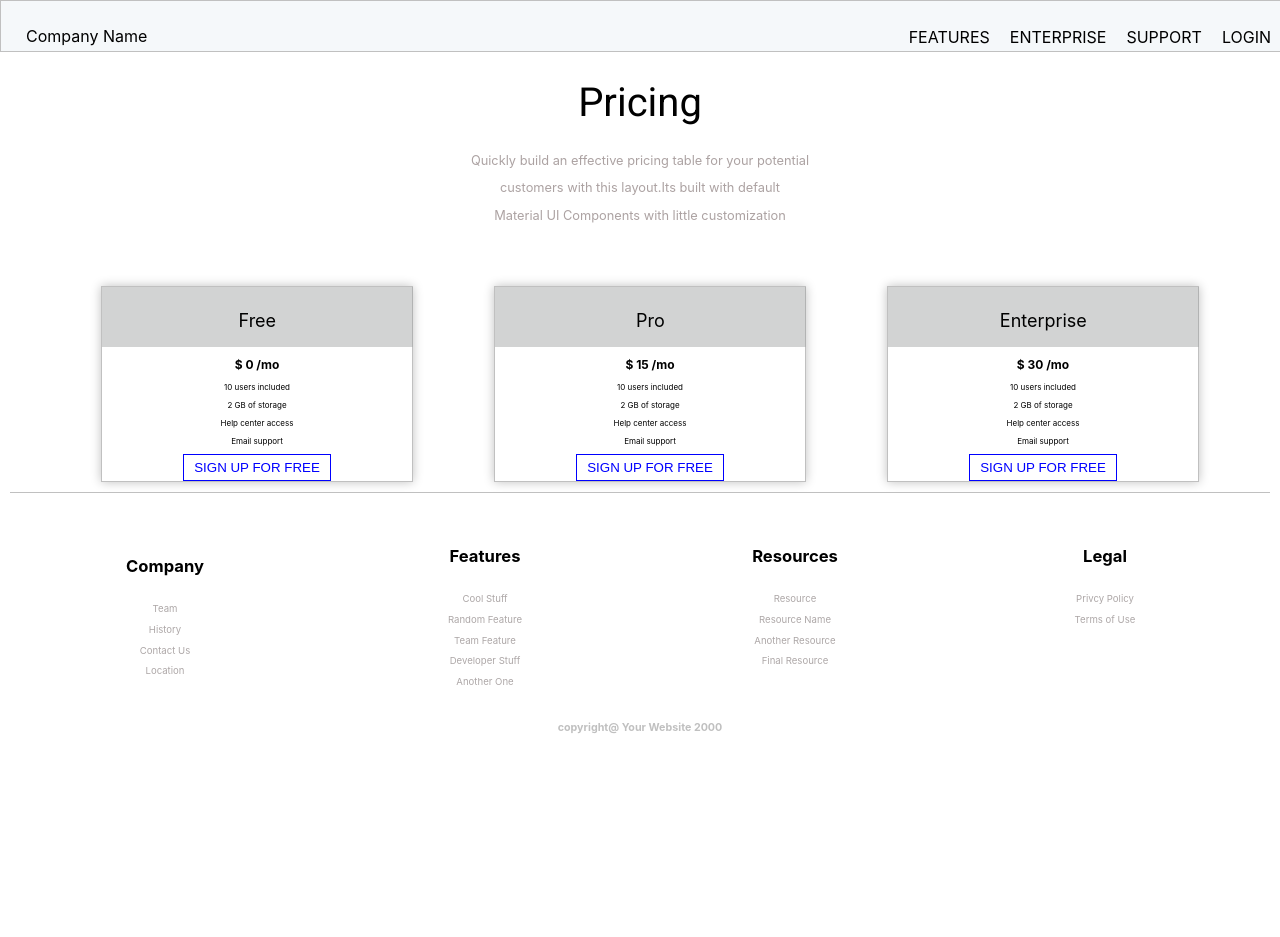
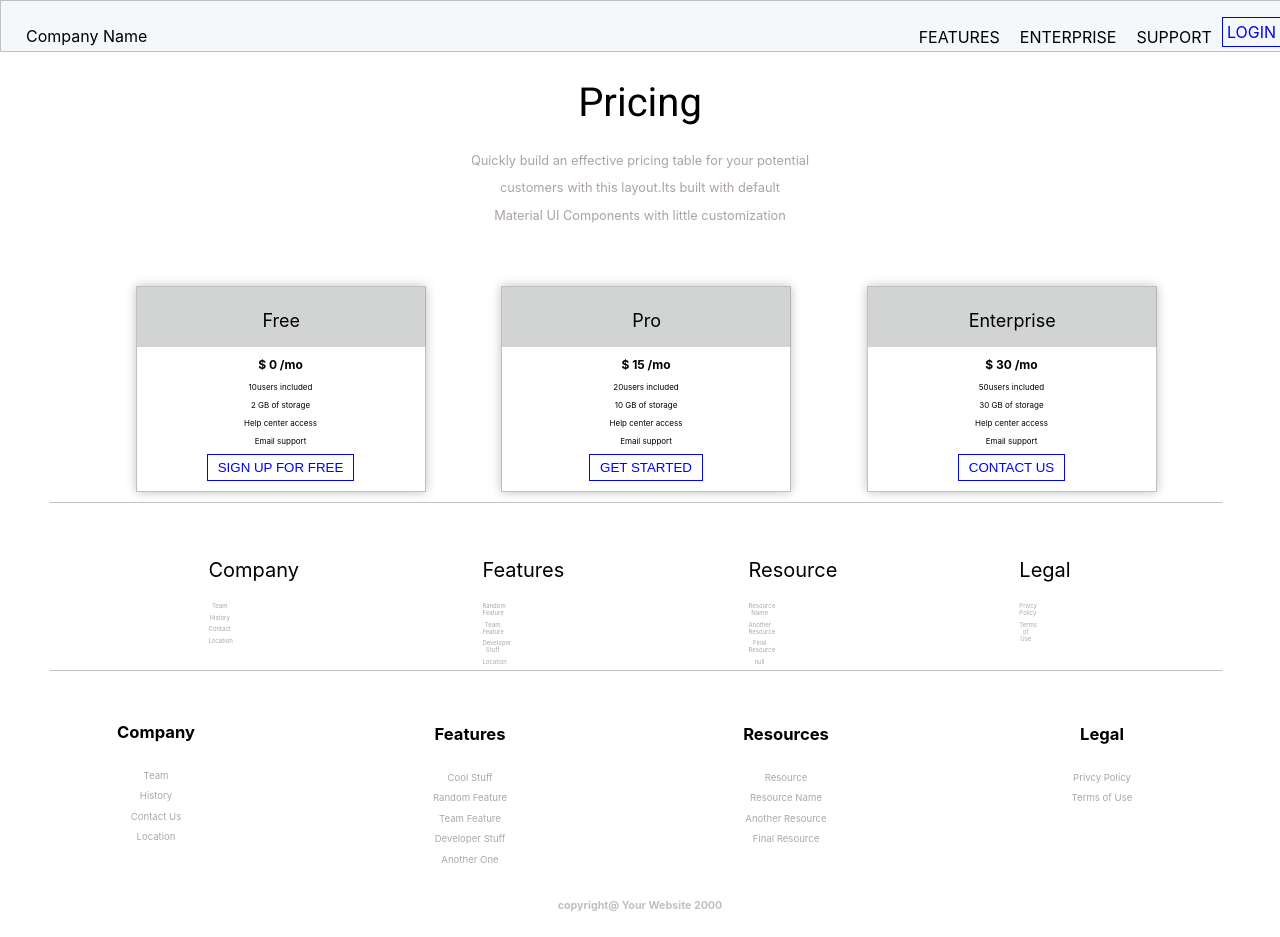
Before and after one commit to PalakPartani/React_First_UI, a React (Create React App) app: page / in a window 1280 px wide. Before the commit the page ends 800 px from the top, so only its background shows below. Built offline with nearby package versions, Linux system fonts and the light colour scheme.

Commit message:
REFACTORED:Code by adding props in footer component

```diff
--- a/src/App.css
+++ b/src/App.css
@@ -89,11 +89,12 @@ li:hover{
 .box{
   display: flex;
   margin-top: 10px;
-  margin-left: 10px;
-  margin-right: 10px;
+  margin-left: 50px;
+  margin-right: 20px;
   font-size: 50%;
   padding-left: 20px;
   color:black;
+  width: 90%;
   /* height: 80%; */
   justify-content: space-evenly;
   border-bottom: 1px solid silver;
@@ -145,6 +146,8 @@ border: 1px solid silver;
 
 
 .downfirstbox{
+  margin: -1%;
+
   padding:10px;
   height: 20%;
   width: 25%;
@@ -245,12 +248,14 @@ padding-left: 5%;
     align-content: flex-end;
     justify-content: baseline;
     bottom: 0;
+    margin-bottom: 10px;
   }
   .firstbox:hover .button-color{
     background-color: blue;
     border: 1px solid blue;
     color:white;
-    padding: 5px 10px
+    padding: 5px 10px;
+    /* margin-bottom: 10px; */
   }
 
 .head-fields{
--- a/src/App.js
+++ b/src/App.js
@@ -5,6 +5,7 @@ import Details from './components/Details';
 import './App.css';
 import HeaderFields from './components/HeaderFields';
 import Data from './components/Data';
+import FooterData from './components/FooterData';
 
 class App extends Component {
 
@@ -43,6 +44,38 @@ class App extends Component {
       button: "CONTACT US"
     }]
 
+    var compList = [{
+
+      name: "Company",
+      team: "Team",
+      hist: "History",
+      con: "Contact",
+      loc: "Location"
+    },
+    {
+      name: "Features",
+      team: "Random Feature",
+      hist: "Team Feature",
+      con: "Developer Stuff",
+      loc: "Location"
+    },
+    {
+    name: "Resource",
+    team: "Resource Name",
+    hist: "Another Resource",
+    con: "Final Resource",
+    loc: "null"
+  },
+  {
+  name: "Legal",
+  team: "Privcy Policy",
+  hist: "Terms of Use",
+  con: null,
+  loc: null
+
+    }]
+
+
     // const name = "Plk";
 
     //console.log(Data)
@@ -52,10 +85,15 @@ class App extends Component {
       <div>
         <HeaderFields />
         {/* <PriceTypes /> */}
-        <Data brand={DataList} />
+        <Data DataList={DataList} />
+
+
+
+        <FooterData brandd={compList} />
+
         <Details />
         <div className="copy">
-          <p><h6>copyright@ Your Website 2000</h6></p>
+          <h6>copyright@ Your Website 2000</h6>
 
         </div>
       </div >
--- a/src/components/Data.js
+++ b/src/components/Data.js
@@ -5,21 +5,22 @@ import '../index.js';
 export default class Data extends Component {
 
     render() {
-        console.log(this.props.brand)
+        console.log(this.props.DataList)
         var brandData = [];
 
-        for (let data of this.props.brand) {
+        for (let data of this.props.DataList) {
             brandData.push(
                 <div className="firstbox">
                     <div className="free">
                         <p>{data.plan}</p>
                     </div>
 
-                    <p><h2>$ {data.price} /mo</h2>
-          10 users included</p><p> 2 GB of storage</p><p> Help center access </p>
+                    <h2>$ {data.price} /mo</h2>
+                    <p>{data.users}users included</p><p>{data.storage} GB of storage</p><p> Help center access </p>
                     <p>Email support</p>
-                    <button class="button-color" type="submit">SIGN UP FOR FREE</button>
+                    <button className="button-color" type="submit">{data.button}</button>
                 </div>
+
             )
 
         }
@@ -30,4 +31,8 @@ export default class Data extends Component {
             </div>
         )
     }
+
+    componentDidMount() {
+        console.log("Inside");
+    }
 }
--- /dev/null
+++ b/src/components/FooterData.js
@@ -0,0 +1,34 @@
+import React, { Component } from 'react';
+import '../App.css';
+import '../index.js';
+
+export default class FooterData extends Component {
+
+    render() {
+        console.log(this.props.brandd)
+        var brandData = [];
+
+        for (let data of this.props.brandd) {
+            brandData.push(
+                <div className="down-box">
+                    <div className="downthirdbox">
+                        <div className="down-name">
+                            <p>{data.name}</p>
+                        </div>
+                        <p>{data.team}</p>
+                        <p>{data.hist}</p>
+                        <p>{data.con}</p>
+                        <p>{data.loc}</p>
+                    </div>
+                </div>
+            )
+
+        }
+
+        return (
+            <div className="box">
+                {brandData}
+            </div>
+        )
+    }
+}
--- a/src/components/HeaderFields.js
+++ b/src/components/HeaderFields.js
@@ -10,12 +10,15 @@ export default class HeaderFields extends Component {
                     <div style={{ width: '40 %', padding: '25px' }}>
                         Company Name
           </div>
-                    <div style={{ width: '60 %' }}>
+                    <div style={{ width: '80 %' }}>
                         <ul>
                             <li>FEATURES</li>
                             <li>ENTERPRISE</li>
                             <li>SUPPORT </li>
-                            <li>LOGIN</li>
+                            <li style={{
+                                color: 'blue', border: '1px solid blue',
+                                padding: '4px'
+                            }}>LOGIN</li>
                         </ul>
                     </div>
                 </header>
--- a/src/components/PriceTypes.js
+++ b/src/components/PriceTypes.js
@@ -38,8 +38,6 @@ export default class PriceTypes extends Component {
                     <button class="button-color" type="submit">CONTACT US</button>
                 </div>
             </div>
-
-
         );
     }
 }
```
